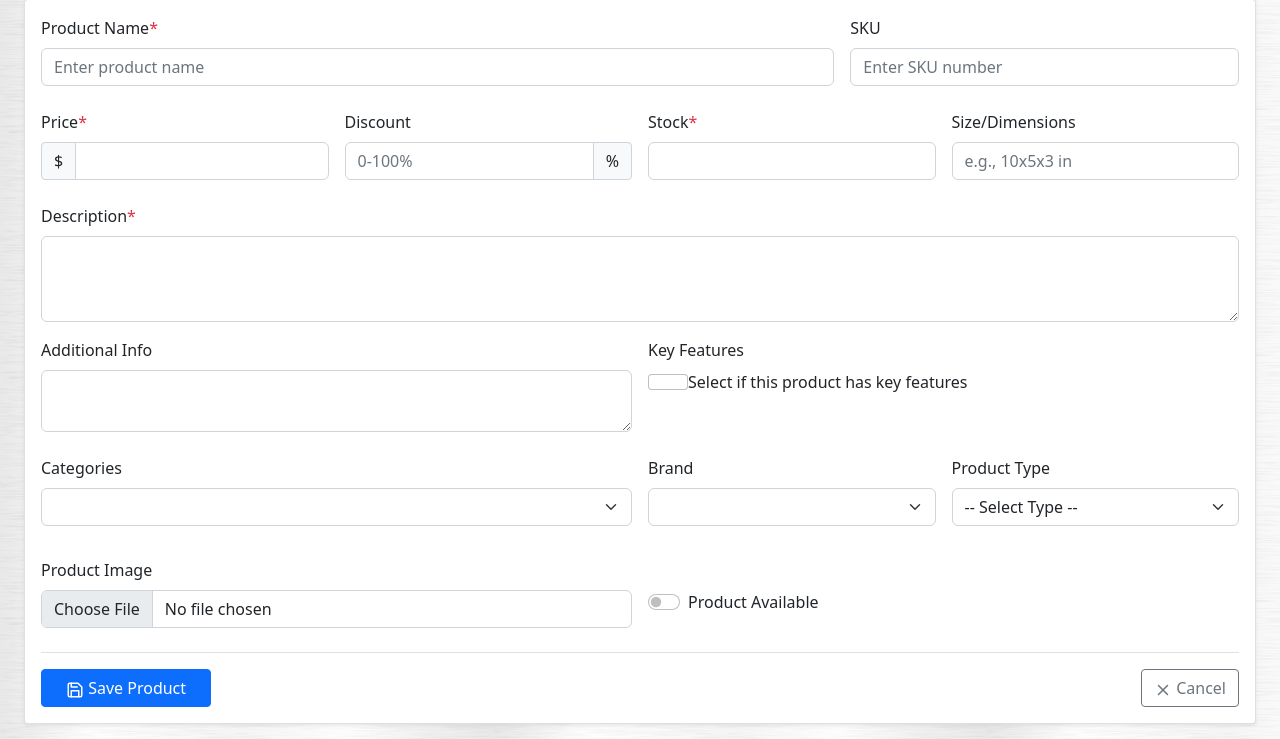
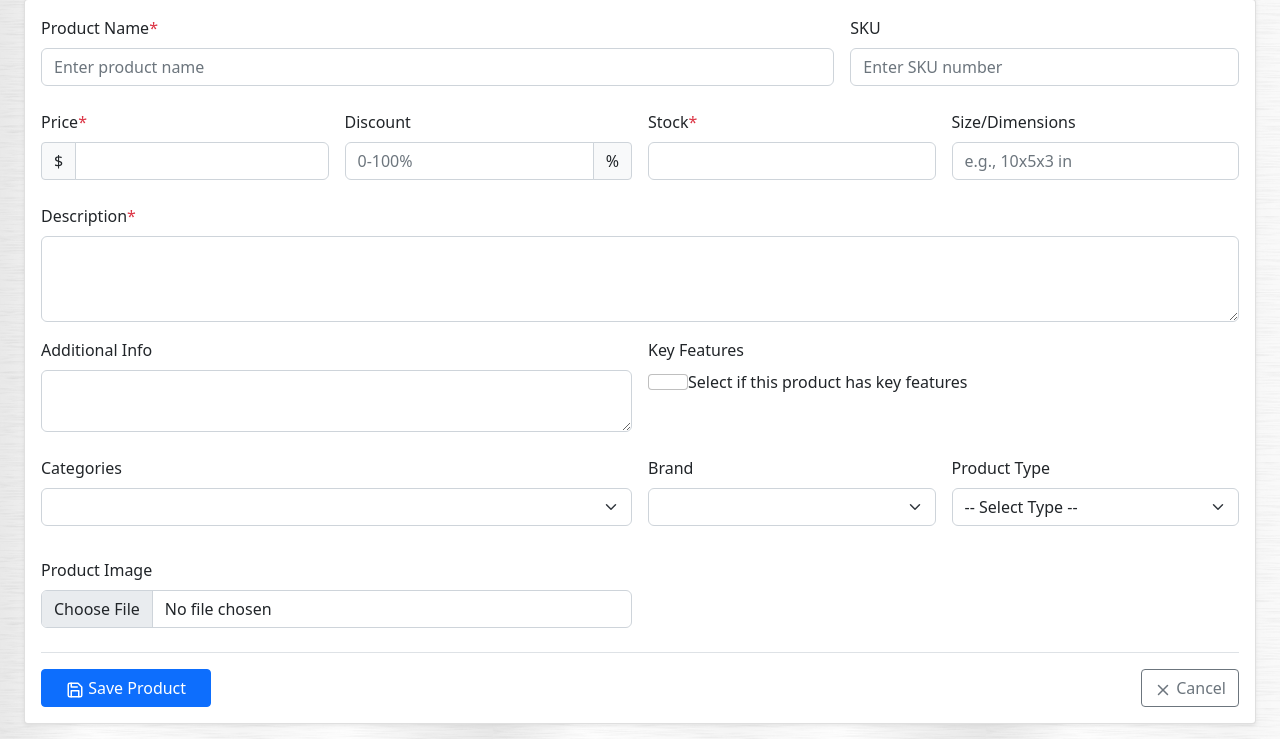
Before and after one commit to SujanSi/Ramsa_Bazar, a Django app: template dashboard/templates/dashboard/add_product.html in a window 1280 px wide. Shown: the part 125-864 px from the top of the page. Run offline with Django 5.2, Linux system fonts and the light colour scheme; the template is opened without the code that fills it, so the values that code supplies are empty; some libraries are stand-ins or nearby versions.

Commit message:
remove Product Available

```diff
--- a/dashboard/templates/dashboard/add_product.html
+++ b/dashboard/templates/dashboard/add_product.html
@@ -215,18 +215,6 @@
                             {% endfor %}
                         </div>
                     </div>
-
-                    <div class="col-md-6">
-                        <div class="form-group mt-4 pt-2">
-                            <div class="form-check form-switch">
-                                <input class="form-check-input" type="checkbox" name="availability"
-                                      id="id_availability" {% if form.availability.value %}checked{% endif %}>
-                                <label class="form-check-label" for="id_availability">
-                                    Product Available
-                                </label>
-                            </div>
-                        </div>
-                    </div>
                 </div>
 
 
```
